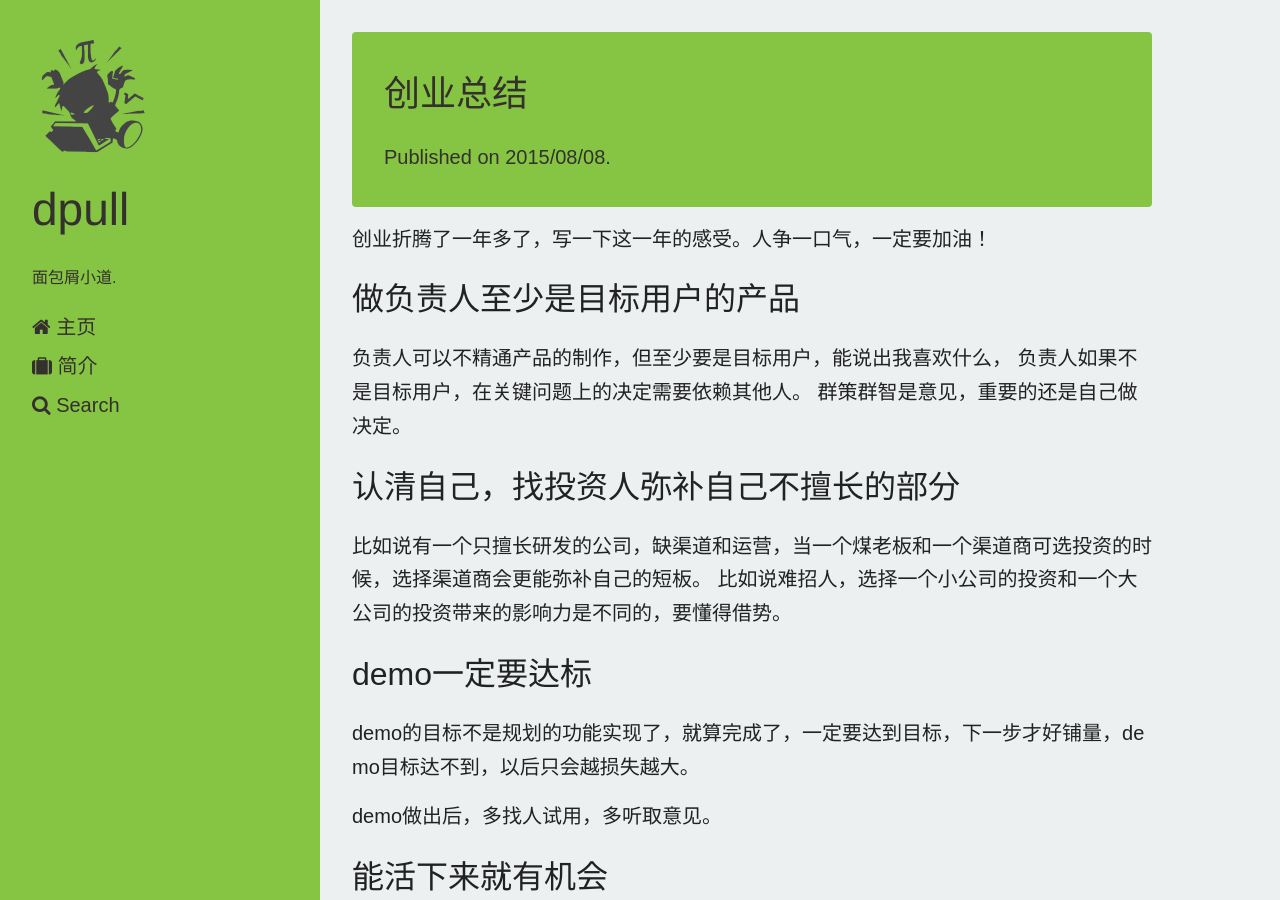
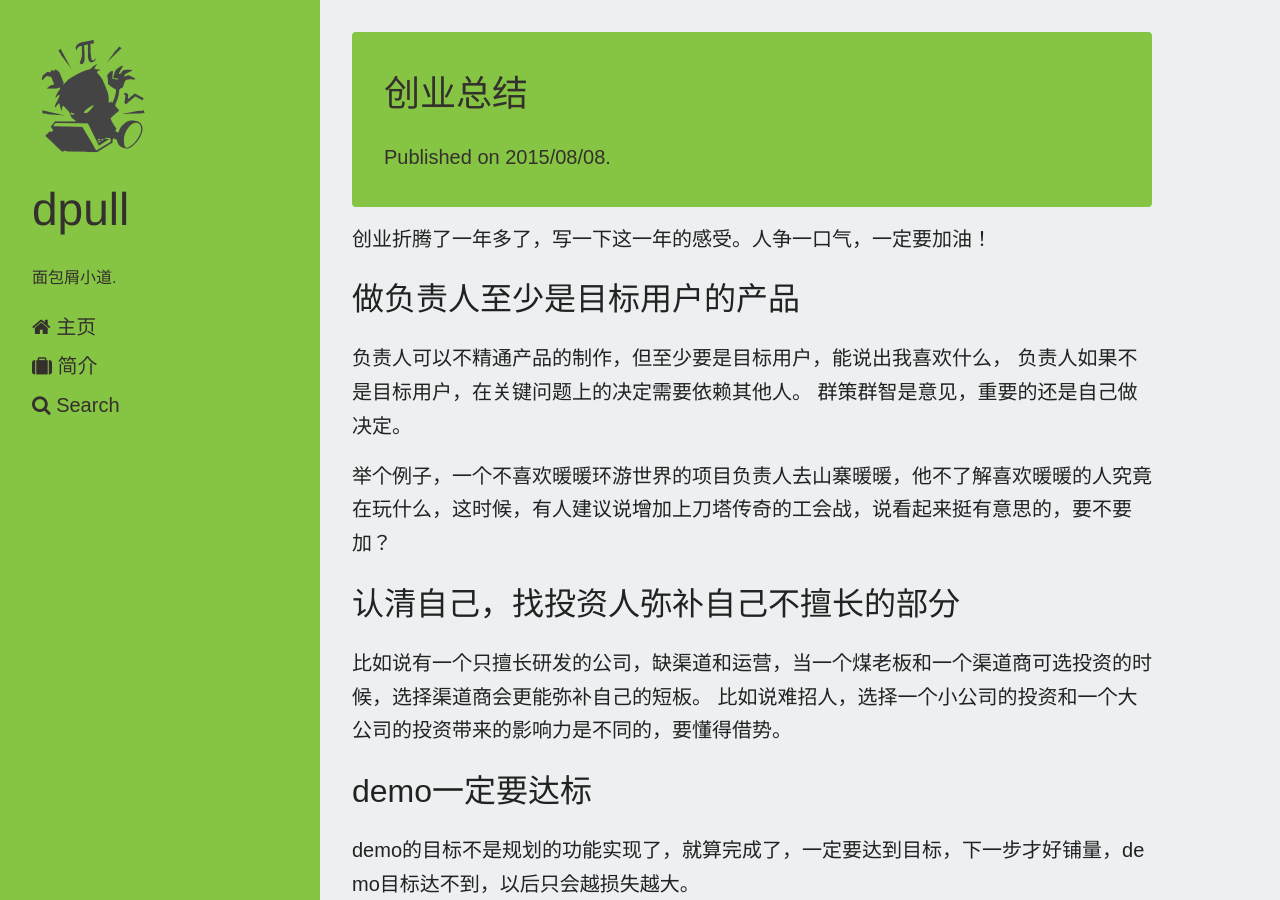
Before and after one commit to dpull/dpull.github.io, a Jekyll site: the page built from _posts/program/2015-08-08-entrepreneurship_summary.md, in a window 1280 px wide and 900 px high. Built offline with Jekyll 4.4.1, drawn with Linux system fonts in a browser that asks for light colours; nearby versions of some CDN libraries; Markdown is read by kramdown in place of the engine named in the settings; comment, search, counter and statistics services are not loaded.

Commit message:
举个例子

```diff
--- a/_posts/program/2015-08-08-entrepreneurship_summary.md
+++ b/_posts/program/2015-08-08-entrepreneurship_summary.md
@@ -11,6 +11,8 @@ tags: []
 负责人可以不精通产品的制作，但至少要是目标用户，能说出我喜欢什么，
 负责人如果不是目标用户，在关键问题上的决定需要依赖其他人。
 群策群智是意见，重要的还是自己做决定。
+
+举个例子，一个不喜欢暖暖环游世界的项目负责人去山寨暖暖，他不了解喜欢暖暖的人究竟在玩什么，这时候，有人建议说增加上刀塔传奇的工会战，说看起来挺有意思的，要不要加？
 
 ## 认清自己，找投资人弥补自己不擅长的部分 ##
 比如说有一个只擅长研发的公司，缺渠道和运营，当一个煤老板和一个渠道商可选投资的时候，选择渠道商会更能弥补自己的短板。
```
